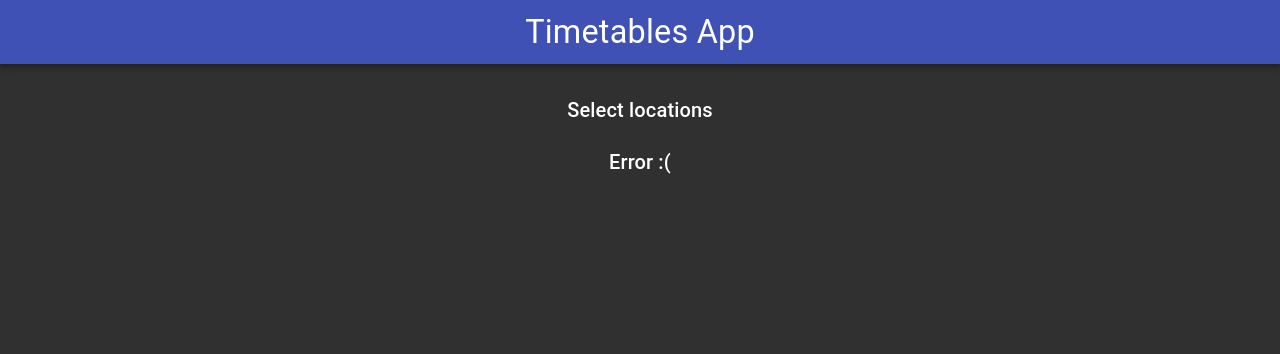
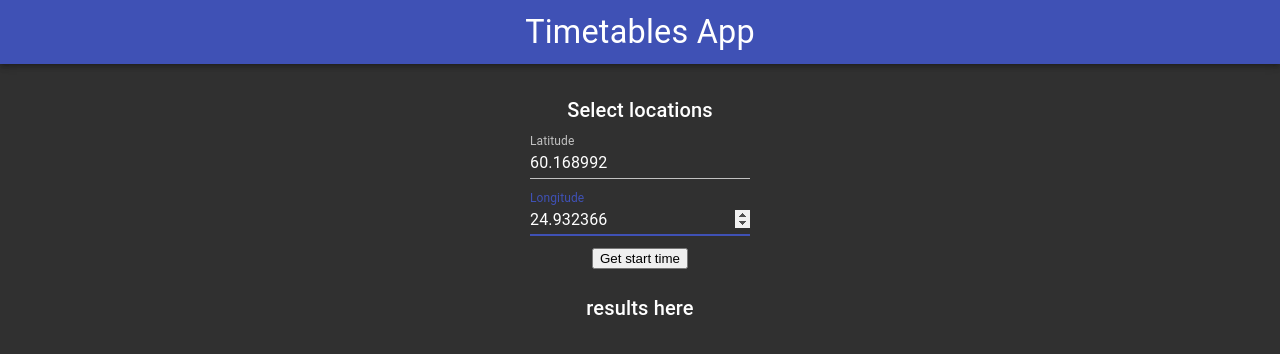
Before and after one commit to Allupelaaja/tt-app, a React (Create React App) app: page / in a window 1280 px wide. Shown: the top 354 px of the page. Built offline with nearby package versions, Linux system fonts and the light colour scheme; no server answers.

Commit message:
basic graphql query from hsl api

```diff
--- a/src/App.js
+++ b/src/App.js
@@ -1,43 +1,37 @@
 import logo from './logo.svg';
-import React from 'react';
+import React, { useState, useEffect } from 'react'
 import { createMuiTheme, responsiveFontSizes, makeStyles, ThemeProvider } from '@material-ui/core/styles'
 import CssBaseline from '@material-ui/core/CssBaseline'
-import { AppBar, Toolbar, Container } from '@material-ui/core'
+import { AppBar, Toolbar, Container, TextField } from '@material-ui/core'
 import Typography from '@material-ui/core/Typography';
-import Button from '@material-ui/core/Button';
-import IconButton from '@material-ui/core/IconButton';
-import MenuIcon from '@material-ui/icons/Menu';
 
-import { ApolloClient, InMemoryCache, gql, ApolloProvider, useQuery } from '@apollo/client';
+import { ApolloClient, InMemoryCache, gql, ApolloProvider, useQuery, useLazyQuery } from '@apollo/client';
 
 const client = new ApolloClient({
   uri: 'https://api.digitransit.fi/routing/v1/routers/hsl/index/graphql',
   cache: new InMemoryCache()
 });
 
-const SINGLE_STOP = gql`
-  query getStop {
-    stop(id: "HSL:1040129") {
-      name
-      lat
-      lon
+const GET_ROUTE = gql`
+  query Route($fromLat: Float!, $fromLon: Float!) {
+    plan(
+      from: {lat: $fromLat, lon: $fromLon}
+      to: {lat: 60.16736926540844, lon: 24.921782530681504}
+      numItineraries: 3
+    ) {
+      itineraries {
+        legs {
+          startTime
+          endTime
+          mode
+          duration
+          realTime
+          distance
+          transitLeg
+        }
+      }
     }
   }`;
-
-function SingleStop() {
-  const { loading, error, data } = useQuery(SINGLE_STOP);
-
-  if (loading) return <p>Loading...</p>;
-  if (error) return <p>Error :(</p>;
-
-  return (
-    <div key={data.stop.name}>
-      <p>
-        {data.stop.name}: {data.stop.lat}, {data.stop.lon}
-      </p>
-    </div>
-  );
-}
 
 const App = React.forwardRef((props, ref) => {
   let customTheme = createMuiTheme({
@@ -66,6 +60,25 @@ const App = React.forwardRef((props, ref) => {
 
   const classes = useStyles();
 
+  const [fromLat, setFromLat] = useState(60.168992)
+  const [fromLon, setFromLon] = useState(24.932366)
+
+  function DelayedRoute() {
+    const [getRoute, { loading, error, data }] = useLazyQuery(GET_ROUTE)
+
+    if (loading) return (<p>Loading...</p>)
+    if (error) return (<p>Error :(</p>)
+
+    return (
+      <div>
+        <button onClick={() => getRoute({ variables: { fromLat: fromLat, fromLon: fromLon } })}>
+          Get start time
+      </button>
+        {data ? <p>{data.plan.itineraries[0].legs[0].startTime}</p> : <p>results here</p>}
+      </div>
+    )
+  }
+
   return (
     <ApolloProvider client={client}>
       <ThemeProvider theme={customTheme}>
@@ -83,7 +96,31 @@ const App = React.forwardRef((props, ref) => {
               <div>
                 <Typography variant="h6" className={classes.title}>
                   Select locations
-                  <SingleStop></SingleStop>
+                  <div>
+                    <TextField
+                      autoFocus
+                      margin="dense"
+                      type="number"
+                      id="form-name"
+                      label="Latitude"
+                      value={fromLat}
+                      onChange={fromLat => setFromLat(fromLat.target.value)}
+                      inputProps={{ maxLength: 100 }}
+                    />
+                    <br />
+                    <TextField
+                      autoFocus
+                      margin="dense"
+                      type="number"
+                      id="form-name"
+                      label="Longitude"
+                      value={fromLon}
+                      onChange={fromLon => setFromLon(fromLon.target.value)}
+                      inputProps={{ maxLength: 100 }}
+                    />
+                    <br />
+                  </div>
+                  <DelayedRoute></DelayedRoute>
                 </Typography>
               </div>
             </Container>
```
